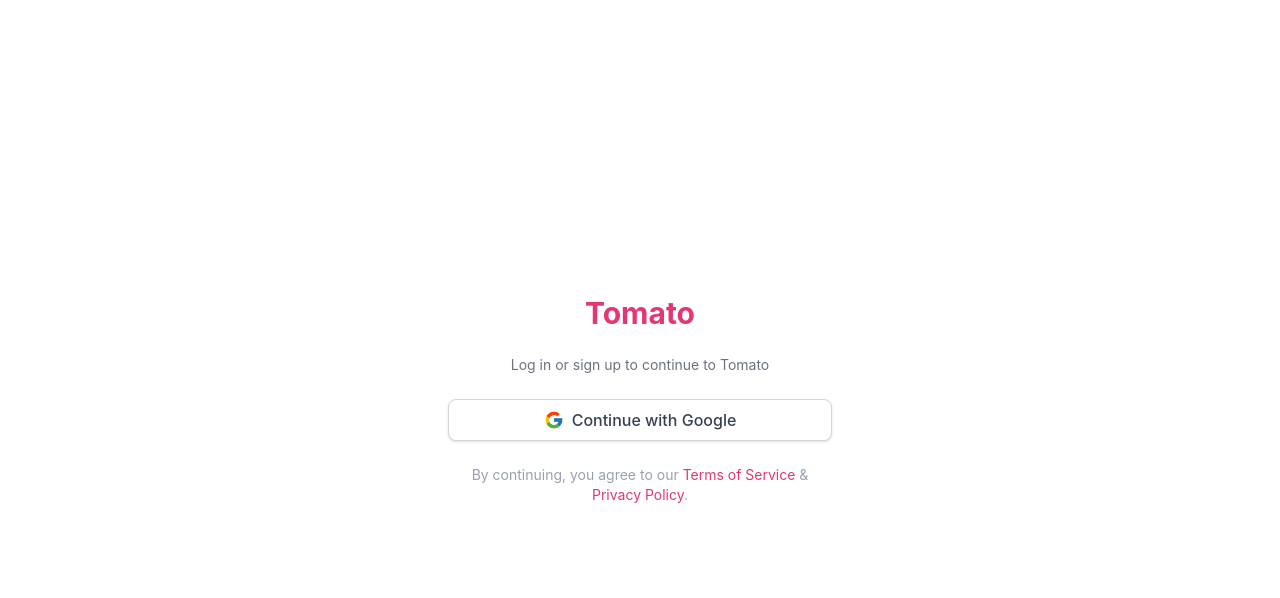
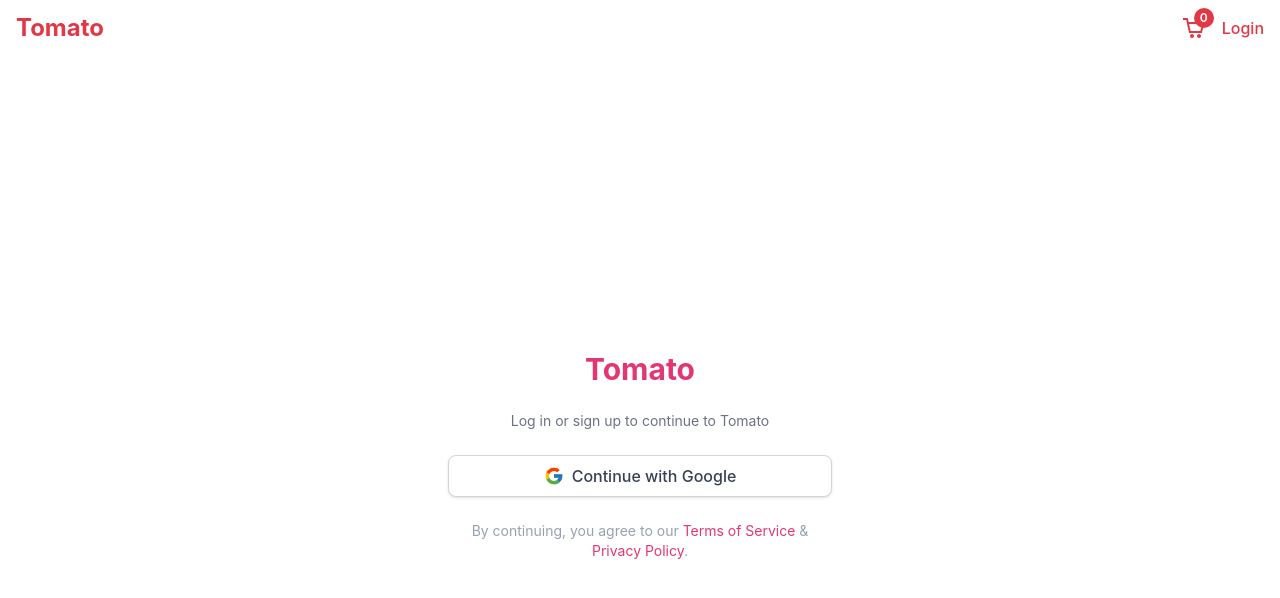
Before and after one commit to sasikant07/food-delivery, a React (Vite) app in the folder frontend/: page /login in a window 1280 px wide. Shown: the top 598 px of the page. Built offline with nearby package versions, Linux system fonts and the light colour scheme; no server answers.

Commit message:
Added Navbar and Account page

```diff
--- a/frontend/src/App.tsx
+++ b/frontend/src/App.tsx
@@ -1,4 +1,3 @@
-import React from "react";
 import { BrowserRouter, Routes, Route } from "react-router-dom";
 import Home from "./pages/Home";
 import Login from "./pages/Login";
@@ -6,11 +5,14 @@ import { Toaster } from "react-hot-toast";
 import ProtectedRoute from "./components/protectedRoute";
 import PublicRoute from "./components/publicRoute";
 import SelectRole from "./pages/SelectRole";
+import NavBar from "./components/navbar";
+import Account from "./pages/Account";
 
 const App = () => {
   return (
     <>
       <BrowserRouter>
+      <NavBar />
         <Routes>
           <Route element={<PublicRoute />}>
             <Route path="/login" element={<Login />} />
@@ -18,6 +20,7 @@ const App = () => {
           <Route element={<ProtectedRoute />}>
             <Route path="/" element={<Home />} />
             <Route path="/select-role" element={<SelectRole />} />
+            <Route path="/account" element={<Account />} />
           </Route>
         </Routes>
         <Toaster />
--- /dev/null
+++ b/frontend/src/components/navbar.tsx
@@ -0,0 +1,85 @@
+import { Link, useLocation, useSearchParams } from "react-router-dom";
+import { useAppData } from "../context/AppContext";
+import { useEffect, useState } from "react";
+import { CgShoppingCart } from "react-icons/cg";
+import { BiMapPin, BiSearch } from "react-icons/bi";
+
+const NavBar = () => {
+  const [searchParams, setSearchParams] = useSearchParams();
+  const [search, setSearch] = useState(searchParams.get("search") || "");
+  const { isAuth } = useAppData();
+  const currentLocation = useLocation();
+
+  const isHomePage = currentLocation.pathname === "/";
+
+  useEffect(() => {
+    const timer = setTimeout(() => {
+      if (search) {
+        setSearchParams({ search });
+      } else {
+        setSearchParams({});
+      }
+    }, 400);
+
+    return () => clearTimeout(timer);
+  }, [search]);
+
+  return (
+    <div className="w-full bg-white shadow-sm">
+      <div className="mx-auto flex max-w-7xl items-center justify-between px-4 py-3">
+        <Link
+          to={"/"}
+          className="text-2xl font-bold text-[#E23744] cursor-pointer"
+        >
+          Tomato
+        </Link>
+        <div className="flex items-center gap-4">
+          <Link to={"/cart"} className="relative">
+            <CgShoppingCart className="h-6 w-6 text-[#E23744] cursor-pointer" />
+            <span className="absolute -top-2 -right-2 flex h-5 w-5 items-center justify-center rounded-full bg-[#E23744] text-xs font-semibold text-white">
+              0
+            </span>
+          </Link>
+          {isAuth ? (
+            <Link
+              to={"/account"}
+                className="font-medium text-[#E23744] cursor-pointer"
+            >
+              Account
+            </Link>
+          ) : (
+            <Link
+              to={"/login"}
+              className="font-medium text-[#E23744] cursor-pointer"
+            >
+              Login
+            </Link>
+          )}
+        </div>
+      </div>
+      {/* Search bar */}
+      {isHomePage && (
+        <div className="border-t px-4 py-3">
+          <div className="mx-auto flex max-w-7xl items-center rounded-lg border shadow-sm">
+            <div className="flex items-center gap-2 px-3 border-r text-gray-700">
+                <BiMapPin className="h-4 w-4 text-[#E23744]" />
+                <span className="text-sm truncate max-w-35">city</span>
+            </div>
+            <div className="flex flex-1 items-center gap-2 px-3">
+                <BiSearch className="h-4 w-4 text-gray-400" />
+                <input
+                    type="text"
+                    placeholder="Search for restaurant"
+                    className="w-full py-2 text-sm outline-none"
+                    value={search}
+                    onChange={(e) => setSearch(e.target.value)}
+                />
+            </div>
+          </div>
+        </div>
+      )}
+    </div>
+  );
+};
+
+export default NavBar;
--- /dev/null
+++ b/frontend/src/pages/Account.tsx
@@ -0,0 +1,50 @@
+import { useNavigate } from "react-router-dom";
+import { useAppData } from "../context/AppContext";
+import { toast } from "react-hot-toast";
+import { BiLogOut, BiMapPin, BiPackage } from "react-icons/bi";
+
+const Account = () => {
+  const { user, setUser, setIsAuth } = useAppData();
+
+  const firstLetter = user?.name?.charAt(0).toUpperCase() || "";
+  const navigate = useNavigate();
+
+  const logouthandler = () => {
+    localStorage.removeItem("token");
+    setUser(null);
+    setIsAuth(false);
+    toast.success("Logged out successfully");
+    navigate("/login");
+  };
+  return (
+    <div className="min-h-screen bg-gray-50 px-4 py-6">
+      <div className="mx-auto max-w-md rounded-lg bg-white shadow-sm">
+        <div className="flex items-center gap-4 border-b p-5">
+          <div className="flex h-14 w-14 items-center justify-center rounded-full bg-red-500 text-xl font-semibold text-white">
+            {firstLetter}
+          </div>
+          <div>
+            <h1 className="text-lg font-semibold">{user?.name}</h1>
+            <p className="text-sm text-gray-500">{user?.email}</p>
+          </div>
+        </div>
+        <div className="divide-y">
+            <div className="flex cursor-pointer items-center gap-4 p-5 hover:bg-gray-50" onClick={() => navigate("/orders")}>
+              <BiPackage className="h-5 w-5 text-red-500" />
+              <span className="font-medium">My Orders</span>
+            </div>
+            <div className="flex cursor-pointer items-center gap-4 p-5 hover:bg-gray-50" onClick={() => navigate("/address")}>
+              <BiMapPin className="h-5 w-5 text-red-500" />
+              <span className="font-medium">Addresses</span>
+            </div>
+            <div className="flex cursor-pointer items-center gap-4 p-5 hover:bg-gray-50" onClick={() => logouthandler()}>
+              <BiLogOut className="h-5 w-5 text-red-500" />
+              <span className="font-medium">Logout</span>
+            </div>
+        </div>
+      </div>
+    </div>
+  );
+};
+
+export default Account;
```
Also changed, not shown: 2 other files (tests, documents, lock files or other folders).
